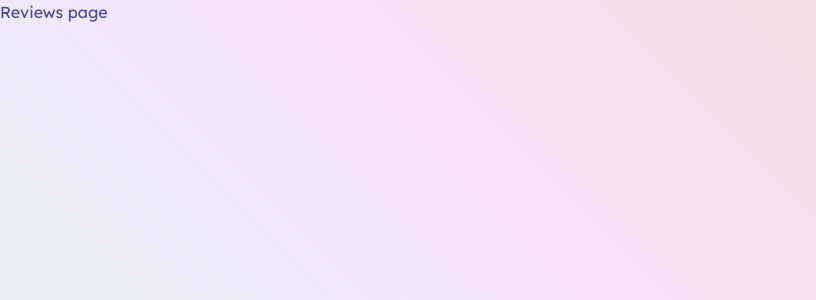
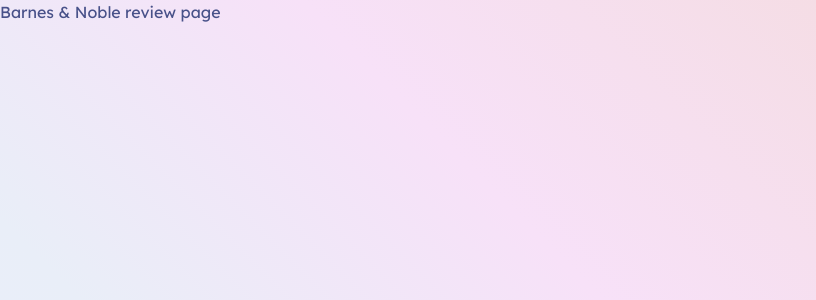
Before and after one commit to Dhruvi111/Book_Review_Aggregator_and_Price_Comparison_Website, a Django app: page /reviewBNoble/ in a window 1280 px wide. Shown: the part 60-360 px from the top of the page, without its empty margins (0-816 px from the left). Run offline with Django 4.2, Linux system fonts and the light colour scheme.

Commit message:
review functions done

```diff
--- a/Books/bookReview/templates/bookReview/details.html
+++ b/Books/bookReview/templates/bookReview/details.html
@@ -28,7 +28,7 @@
 
         <div class="detailreview">
             <h5>READ REVIEWS FROM :</h5>
-            <button class="btn btn-primary reviewButton mb-2" onclick="location.href='{% url 'BNoble' %}?no={{isbn}}&t={{title}}&a={{author_list}}'">Barnes & Noble</button>
+            <button class="btn btn-primary reviewButton mb-2" onclick="location.href='{% url 'BNoble' %}?no={{isbn}}&t={{title}}'">Barnes & Noble</button>
             <button class="btn btn-primary reviewButton mb-2" onclick="location.href='{% url 'Amazon' %}'">Amazon</button>
             <button class="btn btn-primary reviewButton mb-2" onclick="location.href='{% url 'Goodreads' %}'">Goodreads</button>
         </div>
--- a/Books/bookReview/templates/bookReview/reviews.html
+++ b/Books/bookReview/templates/bookReview/reviews.html
@@ -10,5 +10,5 @@
 
 {% block body %}
 
-<p>Reviews page</p>
+<p>{{test}}</p>
 {% endblock body %}
--- a/Books/bookReview/views.py
+++ b/Books/bookReview/views.py
@@ -283,12 +283,15 @@ def pages(request, digit):
 def BNoble(request):
     isbn_no = request.GET.get('no')
     print(">>>>>>>>", isbn_no)
-    return render(request, "bookReview/reviews.html")
+    test = "Barnes & Noble review page"
+    return render(request, "bookReview/reviews.html", {'test':test})
 
 
 def Amazon(request):
-    return render(request, "bookReview/reviews.html")
+    test = "Amazon review page"
+    return render(request, "bookReview/reviews.html", {'test':test})
 
 
 def Goodreads(request):
-    return render(request, "bookReview/reviews.html")
+    test = "Goodreads review page"
+    return render(request, "bookReview/reviews.html", {'test':test})
```
